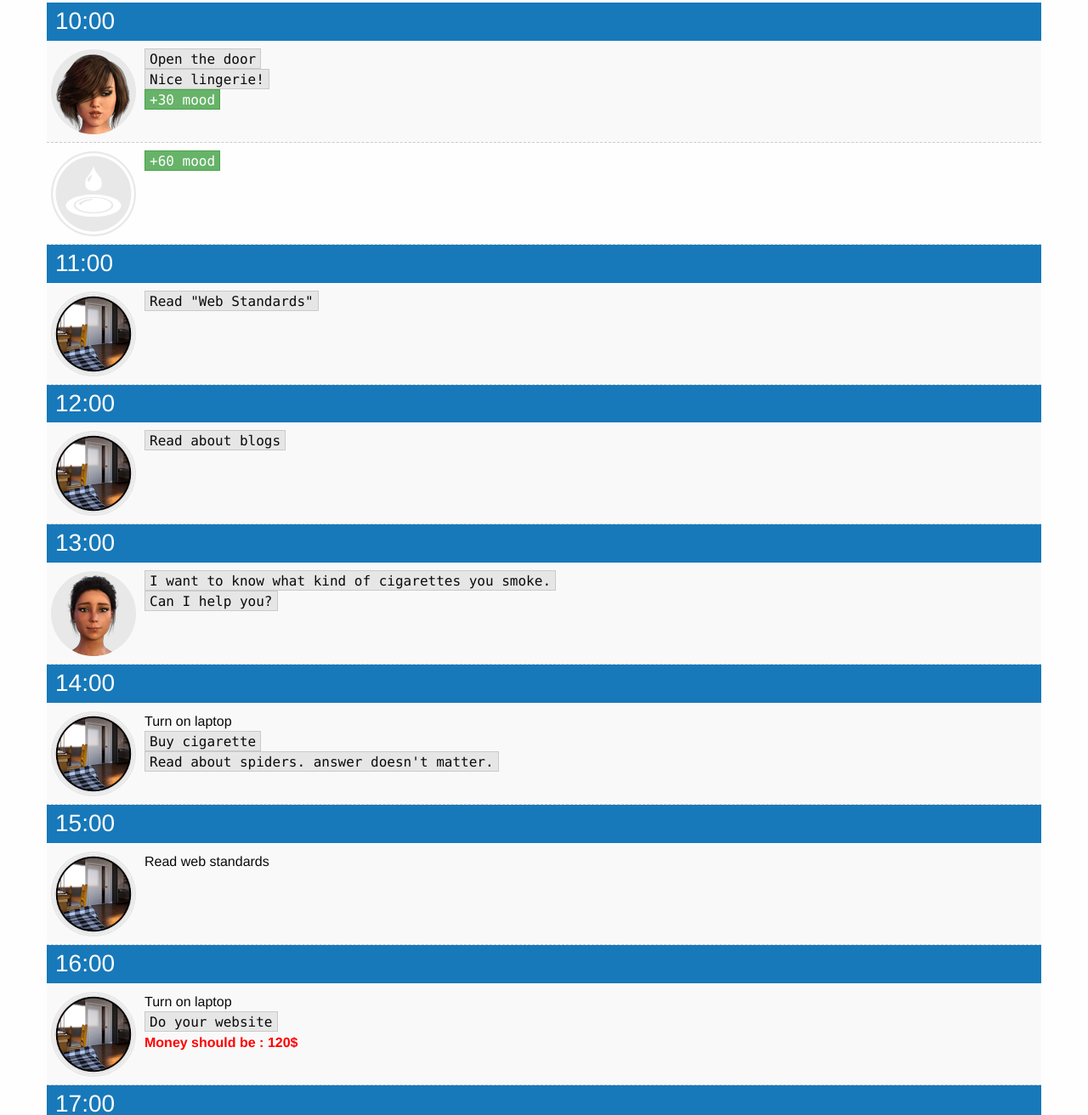
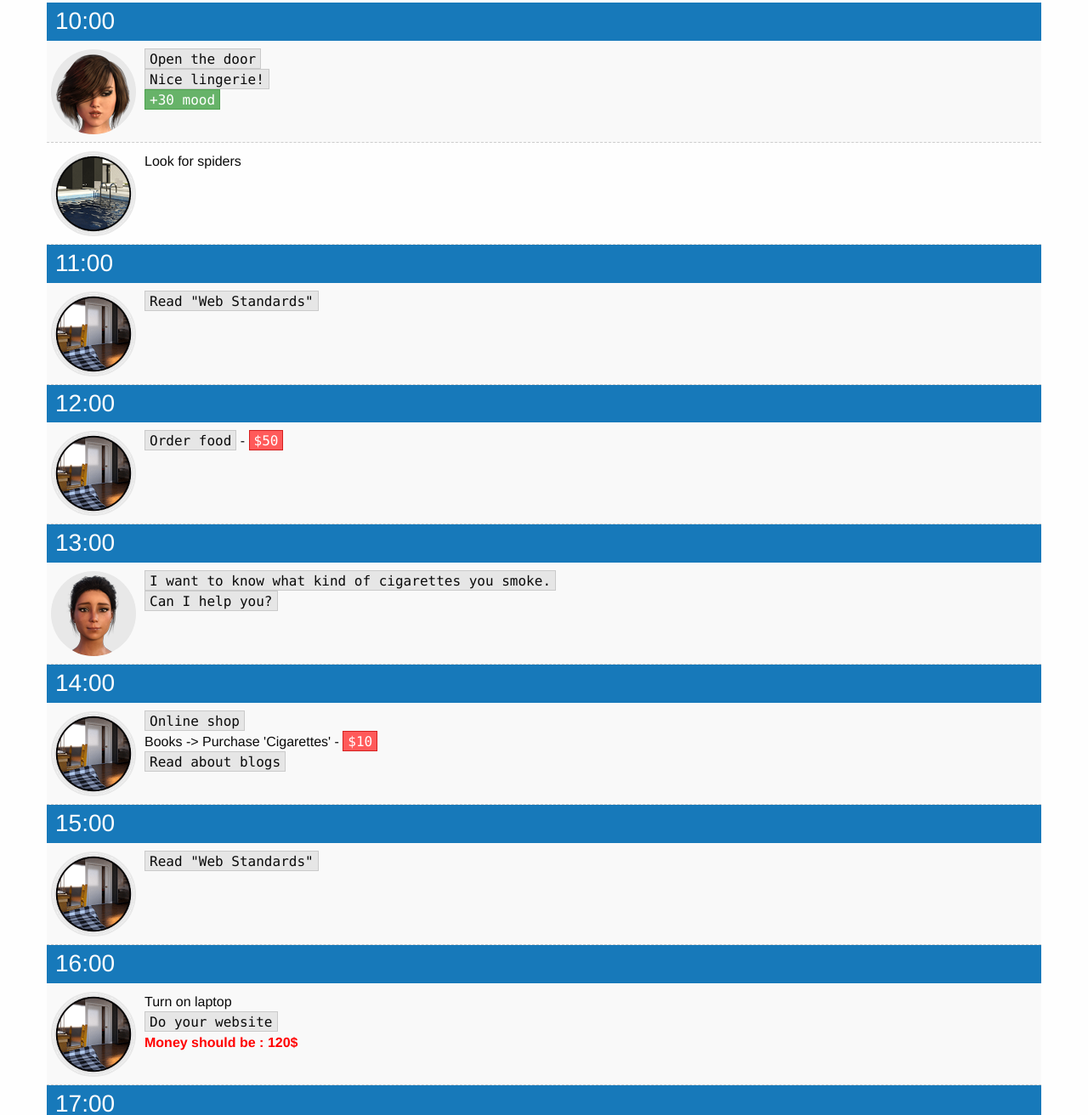
Before and after one commit to maim-lain/bigbrother, a plain HTML site: page index.html in a window 1280 px wide. Shown: the part 9488-10800 px from the top of the page at 85% size. Drawn offline with Linux system fonts and the light colour scheme.

Commit message:
Update index.html

```diff
--- a/index.html
+++ b/index.html
@@ -568,8 +568,8 @@
 					</div>
                 </div>
                 <div class="step">
-                    <img src="./assets/img/dishes.png" class="circle small lg float-left">
-					<span class="stat-good">+60 mood</span>
+                    <img src="./assets/img/pool.png" class="circle small lg float-left">
+                    Look for spiders
                 </div>
             </div>
             <div>
@@ -587,7 +587,7 @@
                 </p>
                 <div class="step">
                     <img src="./assets/img/max-room.png" class="circle small lg float-left">
-                    <code>Read about blogs</code>
+					<code>Order food</code> - <span class="stat-bad">$50</span><br>
                 </div>
             </div>
             <div>
@@ -606,12 +606,10 @@
                 </p>
                 <div class="step">
                     <img src="./assets/img/max-room.png" class="circle small lg float-left">
-                    Turn on laptop
-                    <br>
-                    <code>Buy cigarette</code>
-                    <br>
-                    <code>Read about spiders. answer doesn't matter.</code>
-                </div>
+                    <code>Online shop</code><br>
+					Books -> Purchase 'Cigarettes' - <span class="stat-bad">$10</span><br>
+					<code>Read about blogs</code>
+	                </div>
             </div>
             <div>
                 <p class="lead">
@@ -619,7 +617,7 @@
                 </p>
                 <div class="step">
                     <img src="./assets/img/max-room.png" class="circle small lg float-left">
-                    Read web standards
+                    <code>Read "Web Standards"</code>
                 </div>
             </div>
             <div>
```
